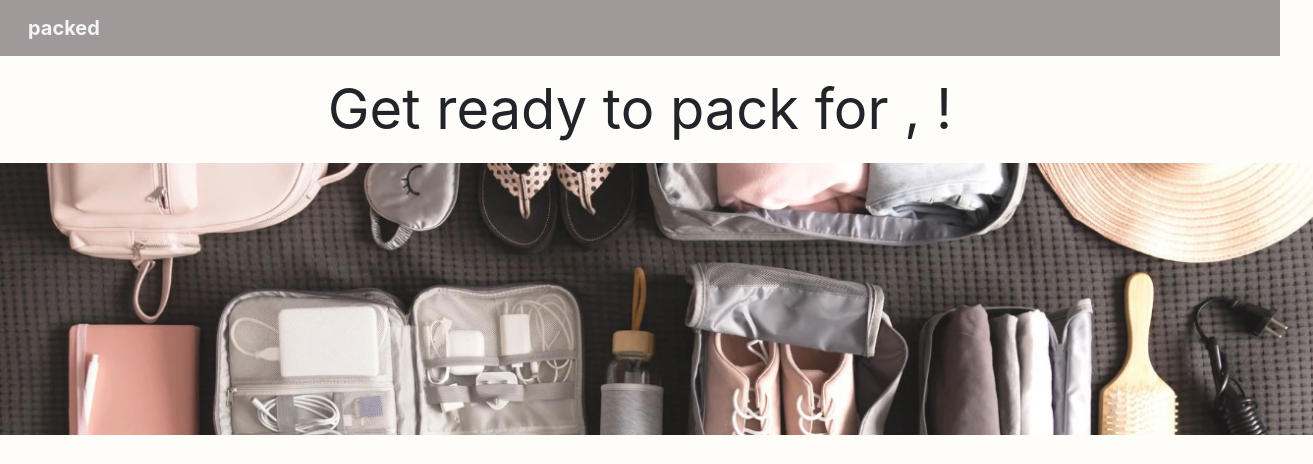
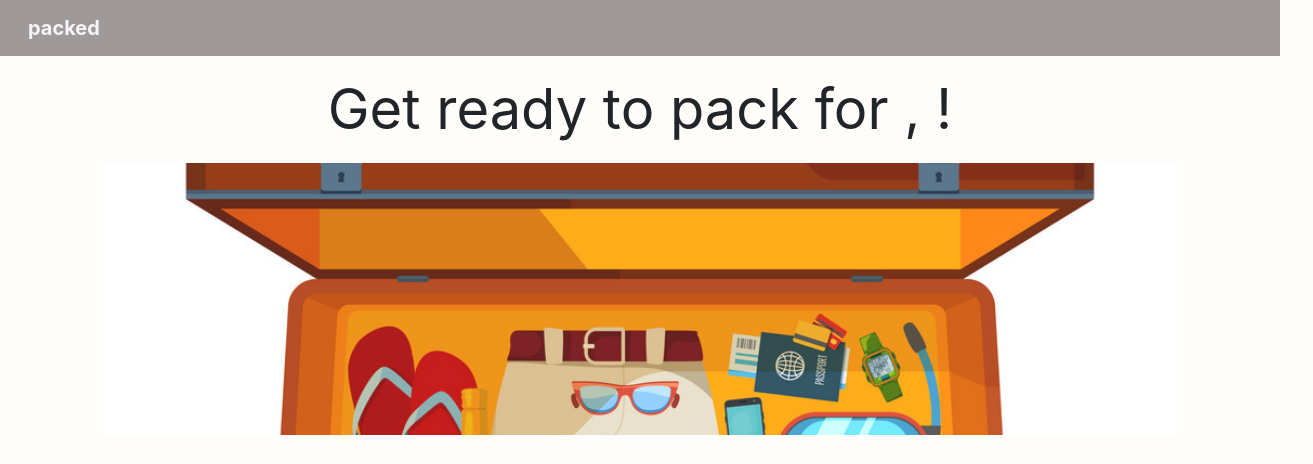
Before and after one commit to Junnanella/Packed, a React (Create React App) app in the folder ghi/: page /travel_details in a window 1280 px wide. Shown: the top 464 px of the page, 1313 px wide, since content can reach past the window. Built offline with nearby package versions, Linux system fonts and the light colour scheme; no server answers.

Commit message:
Updated image on travel detail page.

```diff
--- a/ghi/src/MainPages/TravelDetailPage.js
+++ b/ghi/src/MainPages/TravelDetailPage.js
@@ -26,7 +26,7 @@ export default function TravelDetailPage() {
         <h1 className="detail-page-header-text display-4 fw-normal text-center g-5">
           Get ready to pack for {destination_city}, {destination_country}!
         </h1>
-        <img src="../luggage_neutral.png" alt="luggage" className="luggage" />
+        <img src="../luggage_cartoon.png" alt="luggage" className="luggage" />
       </div>
       <div className="container">
         <div className="row">
```
Also changed, not shown: ghi/public/luggage_cartoon.png (added).
